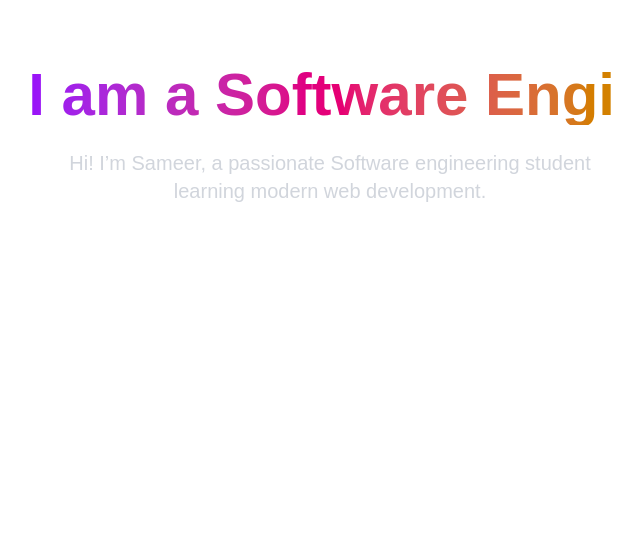
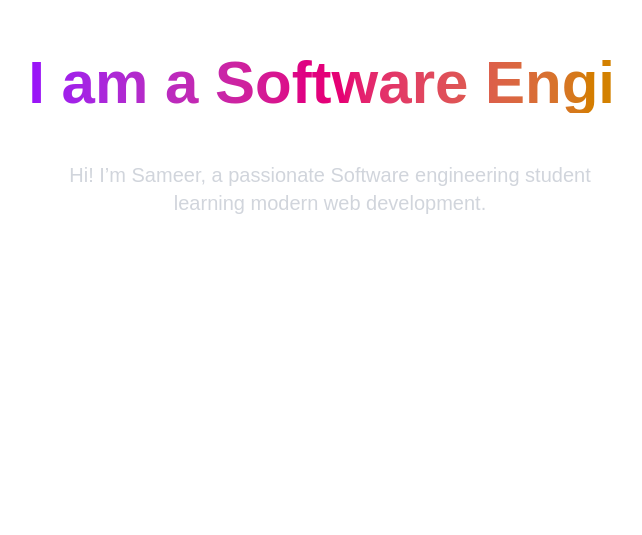
Before and after one commit to sameer890678/portfolio, a Next.js app: page / in a window 1280 px wide. Shown: the part 265-800 px from the top of the page, without its empty margins (310-952 px from the left). Built offline with nearby package versions, Linux system fonts and the light colour scheme.

Commit message:
changing the line

```diff
--- a/app/page.tsx
+++ b/app/page.tsx
@@ -43,7 +43,7 @@ export default function Home() {
           {text}
           <span className="animate-pulse">|</span>
         </h1>
-        <p className="mt-6 text-lg md:text-xl text-gray-300 text-center max-w-xl">
+        <p className="mt-12 text-lg md:text-xl text-gray-300 text-center max-w-xl">
           Hi! I’m Sameer, a passionate Software engineering student learning modern web development.
         </p>
       </section>
```
